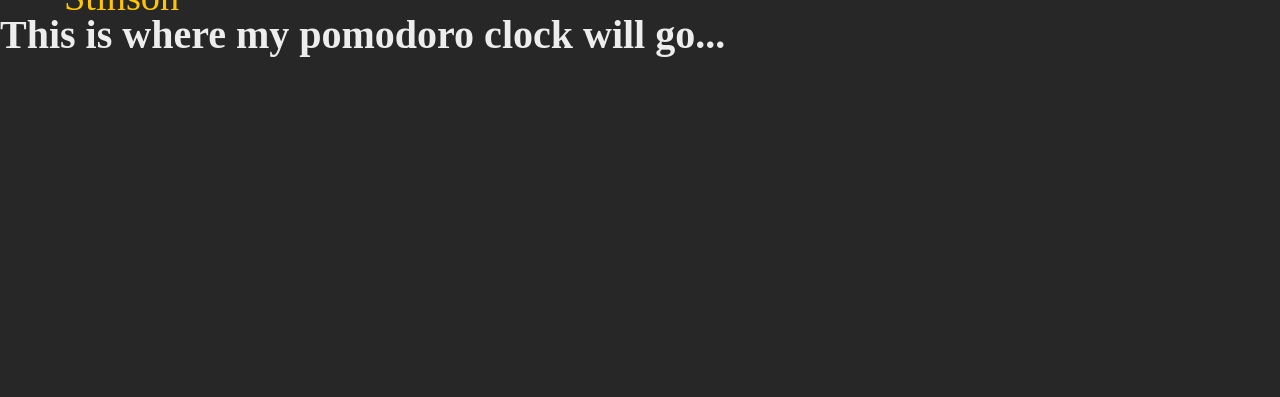
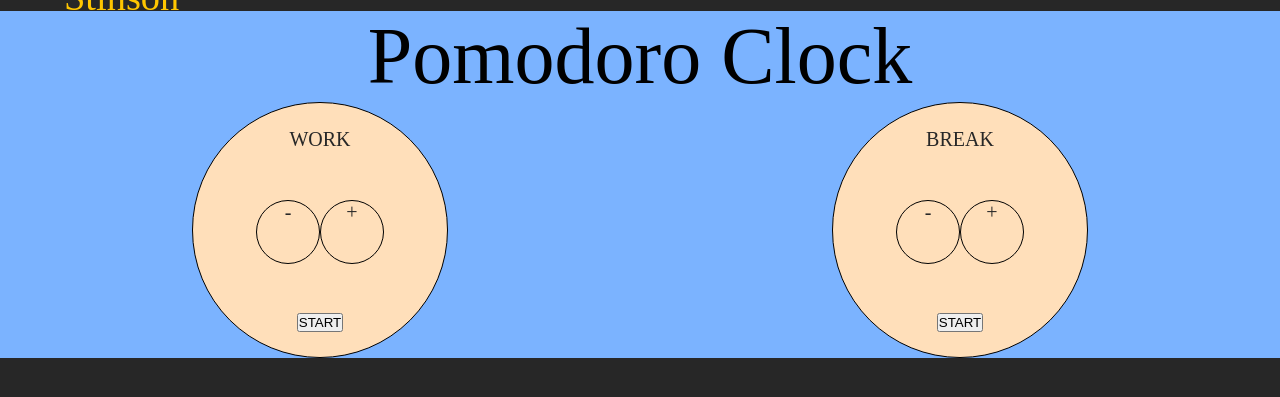
Before and after one commit to brandonstinson/personal-site, a Gatsby site: page /projects/pomodoro in a window 1280 px wide. Shown: the part 69-466 px from the top of the page. Built offline with nearby package versions, Linux system fonts and the light colour scheme; Gatsby itself is replaced by a stand-in of ours.

Commit message:
started converting pomodoro project to react components

```diff
--- /dev/null
+++ b/src/components/pomodoro/Session.js
@@ -0,0 +1,47 @@
+import React from 'react';
+import styled from 'styled-components';
+
+const StyledSession = styled.div`
+    --bgc: #ffdfba;
+    .work {
+        grid-area: work;
+    }
+    .break {
+        grid-area: break;
+    }
+    .container {
+        width: 20vw;
+        height: 20vw;
+        display: grid;
+        justify-items: center;
+        align-items: center;
+        background-color: var(--bgc);
+        color: ${props => props.theme.black};
+    }
+    .circle {
+        border: 1px solid black;
+        border-radius: 50%;
+    }
+    .controls {
+        display: flex;
+    }
+    .rocker {
+        width: 5vw;
+        height: 5vw;
+    }
+`;
+
+const Session = ({ type }) => (
+    <StyledSession>
+        <div className={`${type} container center circle`}>
+            <p>{type.toUpperCase()}</p>
+            <div className="controls">
+                <div className="rocker circle">-</div>
+                <div className="rocker circle">+</div>
+            </div>
+            <button type="button">START</button>
+        </div>
+    </StyledSession>
+);
+
+export default Session;
--- a/src/pages/projects/pomodoro.js
+++ b/src/pages/projects/pomodoro.js
@@ -1,12 +1,36 @@
 import React from 'react';
+import styled from 'styled-components';
 
 import Layout from '../../components/Layout';
 import Header from '../../components/Header';
+import Session from '../../components/pomodoro/Session';
+
+const StyledPomodoro = styled.div`
+    display: grid;
+    grid-template-columns: 50vw 50vw;
+    grid-template-areas:
+        'title title'
+        'work break'
+        'clock clock';
+    justify-content: center;
+    justify-items: center;
+    text-align: center;
+    background-color: #7bb3ff;
+    .title {
+        grid-area: title;
+        font-size: 5rem;
+        color: black;
+    }
+`;
 
 const PomodoroPage = () => (
     <Layout>
         <Header />
-        <h1>This is where my pomodoro clock will go...</h1>
+        <StyledPomodoro>
+            <div className="title">Pomodoro Clock</div>
+            <Session type="work" />
+            <Session type="break" />
+        </StyledPomodoro>
     </Layout>
 );
 
```
